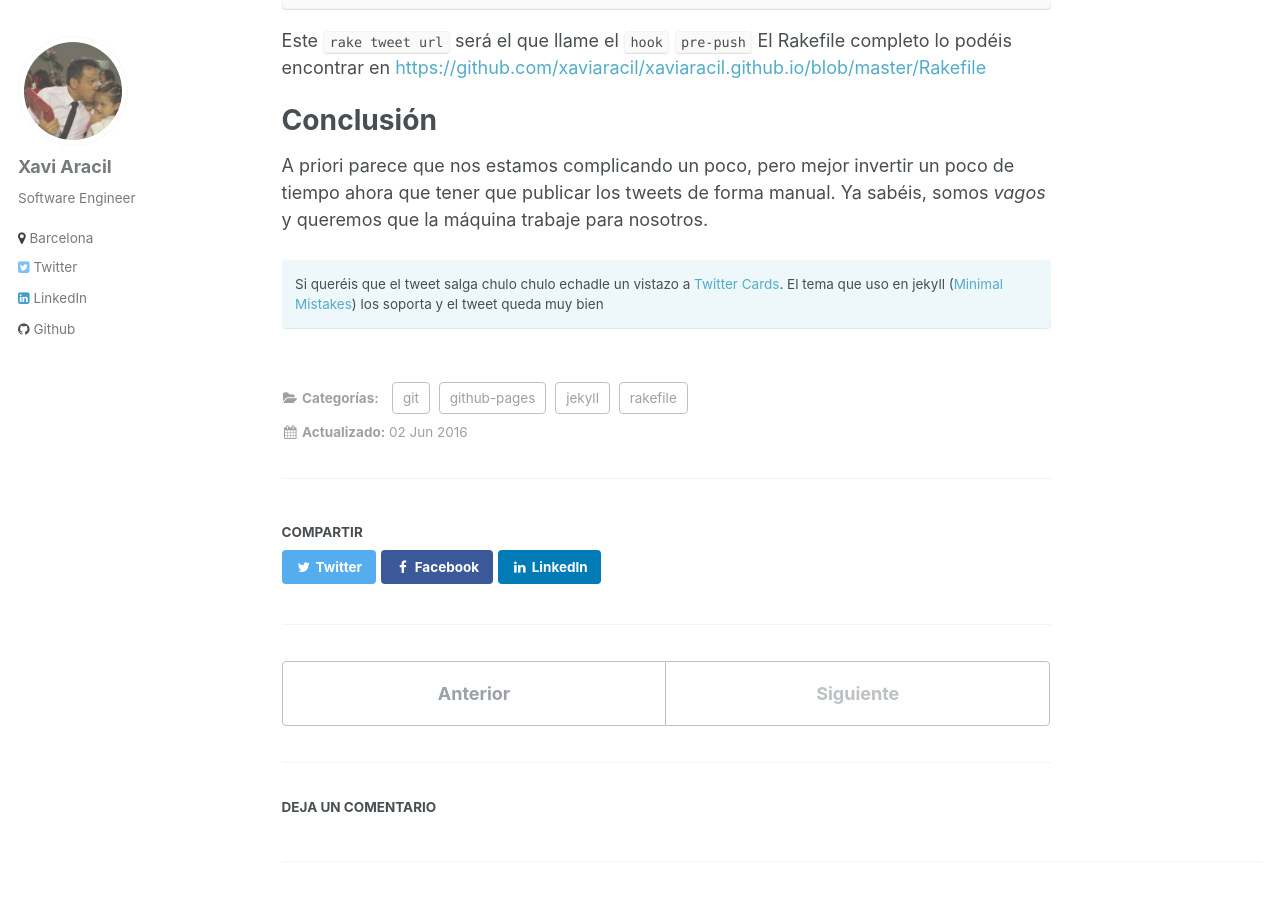
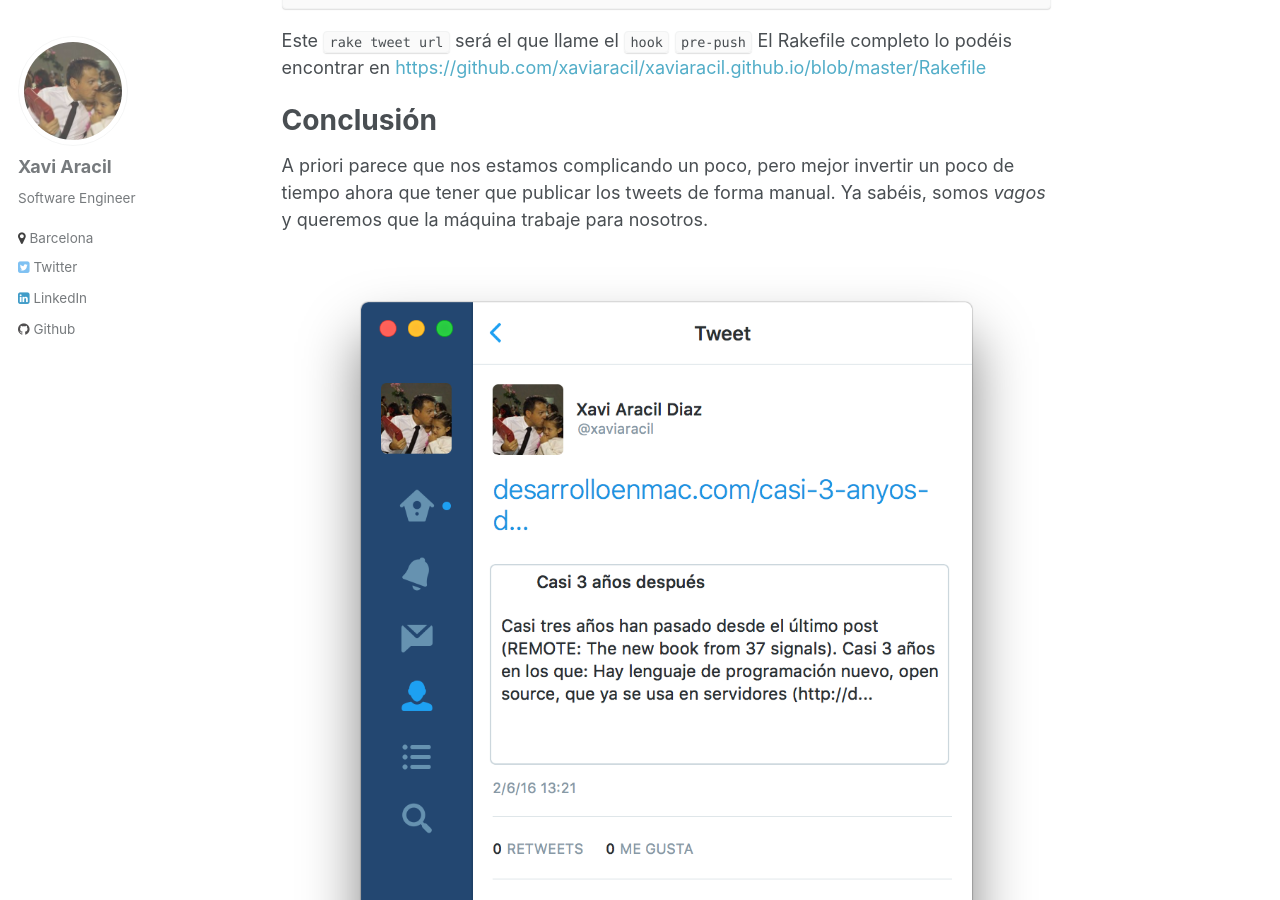
Before and after one commit to xaviaracil/xaviaracil.github.io, a Jekyll site: the page built from _posts/2016-06-02-publicar-a-github-pages-y-twittear.md, in a window 1280 px wide and 900 px high, scrolled down 3389 px. Built offline with Jekyll 4.4.1, drawn with Linux system fonts in a browser that asks for light colours; comment, search, counter and statistics services are not loaded.

Commit message:
New post -again

```diff
--- a/_posts/2016-06-02-publicar-a-github-pages-y-twittear.md
+++ b/_posts/2016-06-02-publicar-a-github-pages-y-twittear.md
@@ -143,5 +143,7 @@
 
 A priori parece que nos estamos complicando un poco, pero mejor invertir un poco de tiempo ahora que tener que publicar los tweets de forma manual. Ya sabéis, somos *vagos* y queremos que la máquina trabaje para nosotros.
 
+![twitter_cards](/images/2016-06-02-publicar-a-github-pages-y-twittear/twitter_cards.png)
+
 Si queréis que el tweet salga chulo chulo echadle un vistazo a [Twitter Cards](https://dev.twitter.com/cards/overview). El tema que uso en jekyll ([Minimal Mistakes](https://mmistakes.github.io/minimal-mistakes/)) los soporta y el tweet queda muy bien
 {: .notice--info}
```
Also changed, not shown: images/2016-06-02-publicar-a-github-pages-y-twittear/twitter_cards-150x226.png (added), images/2016-06-02-publicar-a-github-pages-y-twittear/twitter_cards.png (added).
